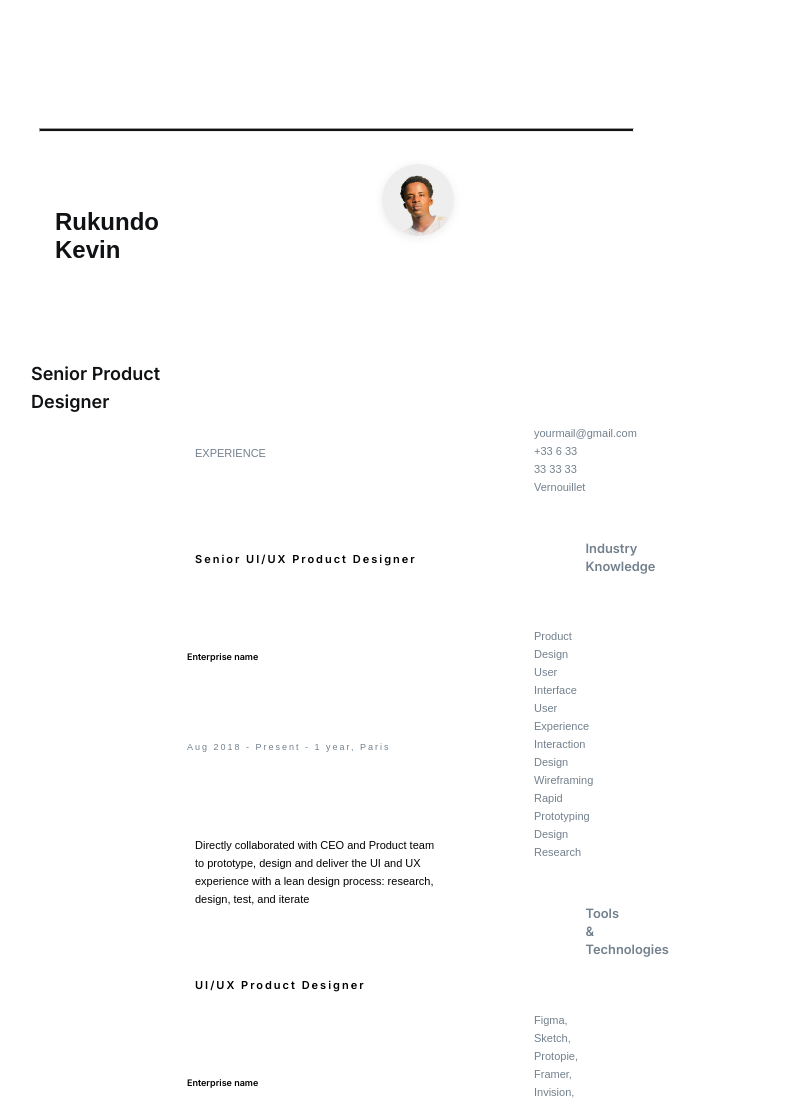
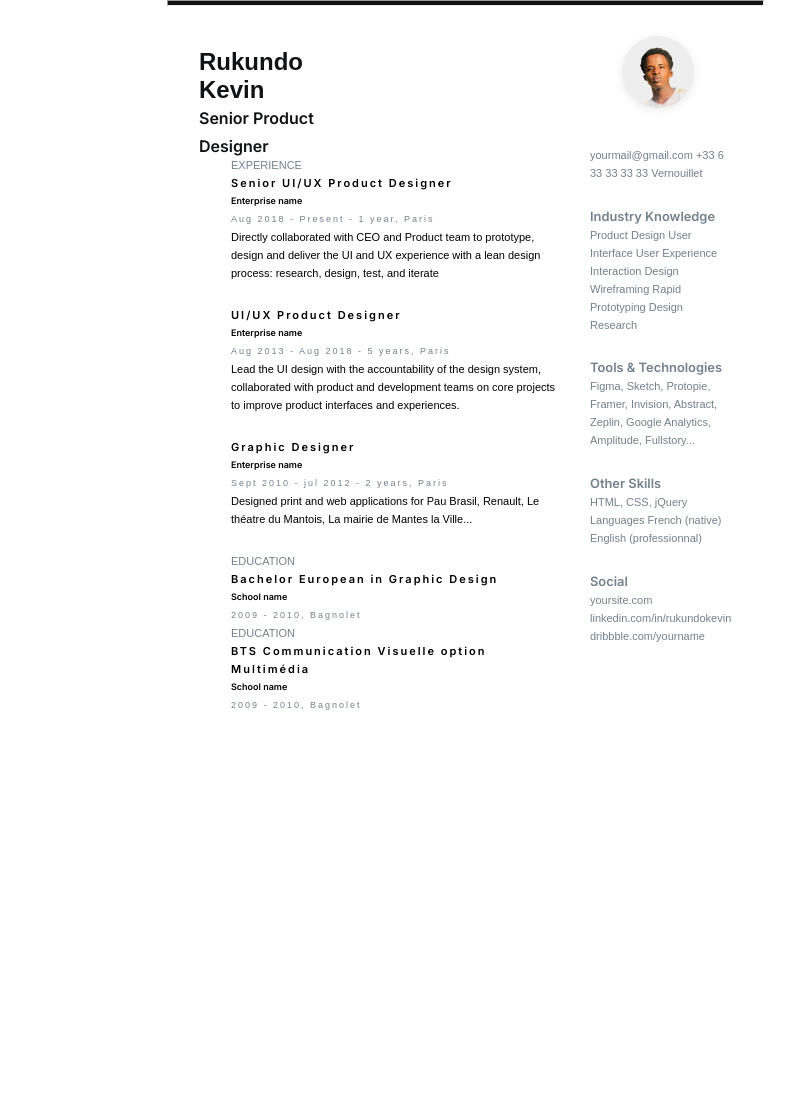
Before and after one commit to rukundo-kevin/Basic-Cv-Builder---Andela, a plain HTML site: page index.html in a window 1280 px wide. Shown: the top 1100 px of the page, without its empty margins (153-948 px from the left). After the commit the page ends 800 px from the top, so only its background shows below. Drawn offline with Linux system fonts and the light colour scheme.

Commit message:
Center all contents

```diff
--- a/css/style.css
+++ b/css/style.css
@@ -1,7 +1,6 @@
 @import url('https://fonts.googleapis.com/css2?family=Inter:wght@600&display=swap');
 *{
-    margin:4em;
-    box-sizing: border-box;
+     margin: 0;
 }
 hr{
     height: 4px;
@@ -9,12 +8,14 @@ hr{
     left: 0px;
     top: 0px;
     background: #101214;
+    margin-left: 20em;
 }
 .wrapper{
     position: relative;
     display: grid;
     grid-template-columns: 1fr 1fr;
     width: 595px;
+    margin-left:21em;
 }
 .title{
    position:absolute;
@@ -24,6 +25,7 @@ hr{
    color: #101214;
    line-height: 28px;
    font-family: Arial;
+   margin-left: 19em;
    position: fixed;
    z-index: 10;
 }
@@ -35,7 +37,7 @@ hr{
   cursor: pointer;
 }
 .title .role{
-    font-size: 18px;
+    font-size: 16px;
     font-family: Inter;
 }
 .avatar{
@@ -46,6 +48,7 @@ hr{
     top: 36px;
     filter: drop-shadow(0px 2px 4px rgba(16, 18, 20, 0.08));
     position:fixed;
+    margin-left: 23em;
     z-index: 10;
 }
 img{
@@ -65,7 +68,7 @@ img{
     font-family: Arial;
     width: 335px;
     left: 48px;
-    top: 140px;
+    top: 150px;
 }
 .xp-title{
 
```
